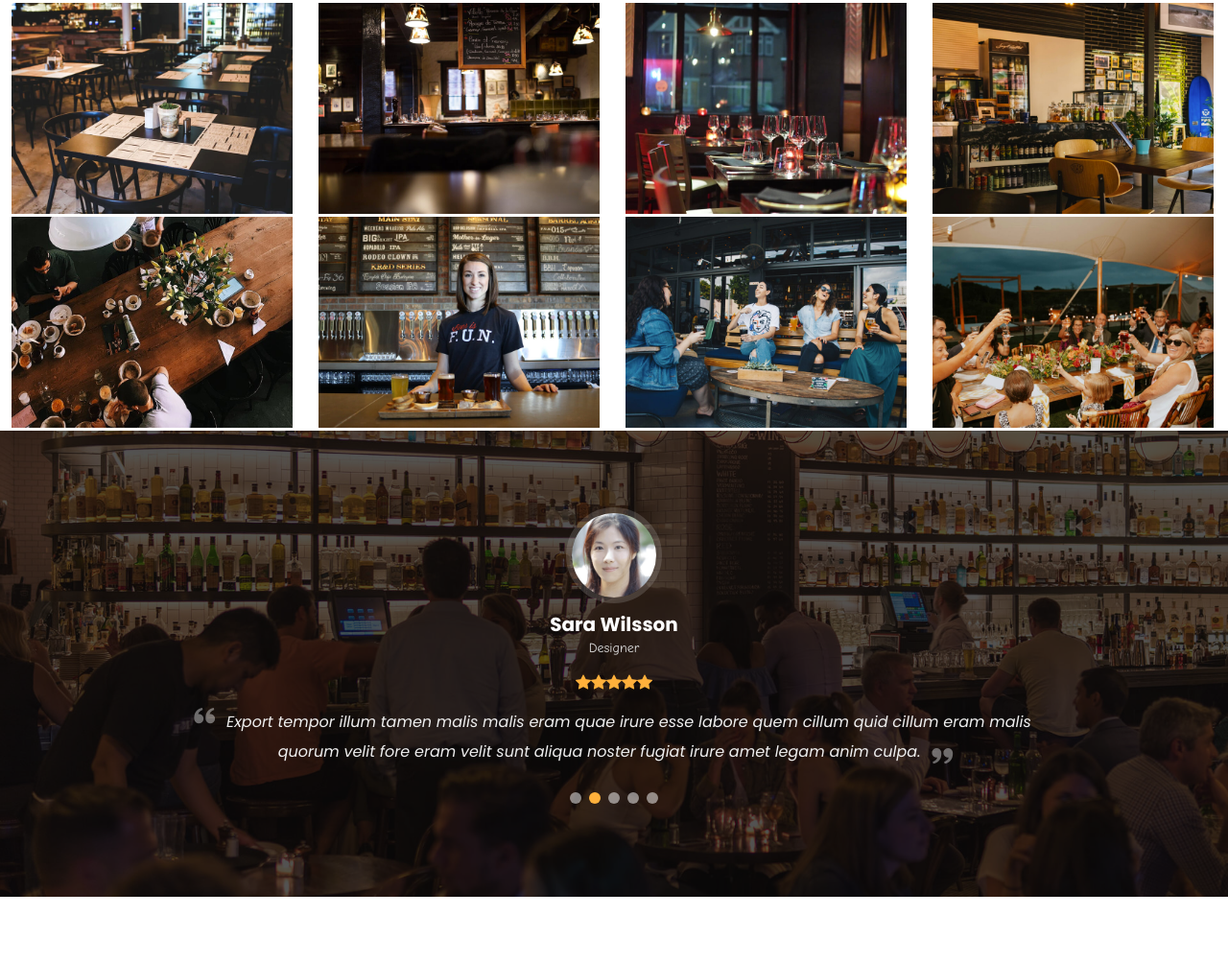
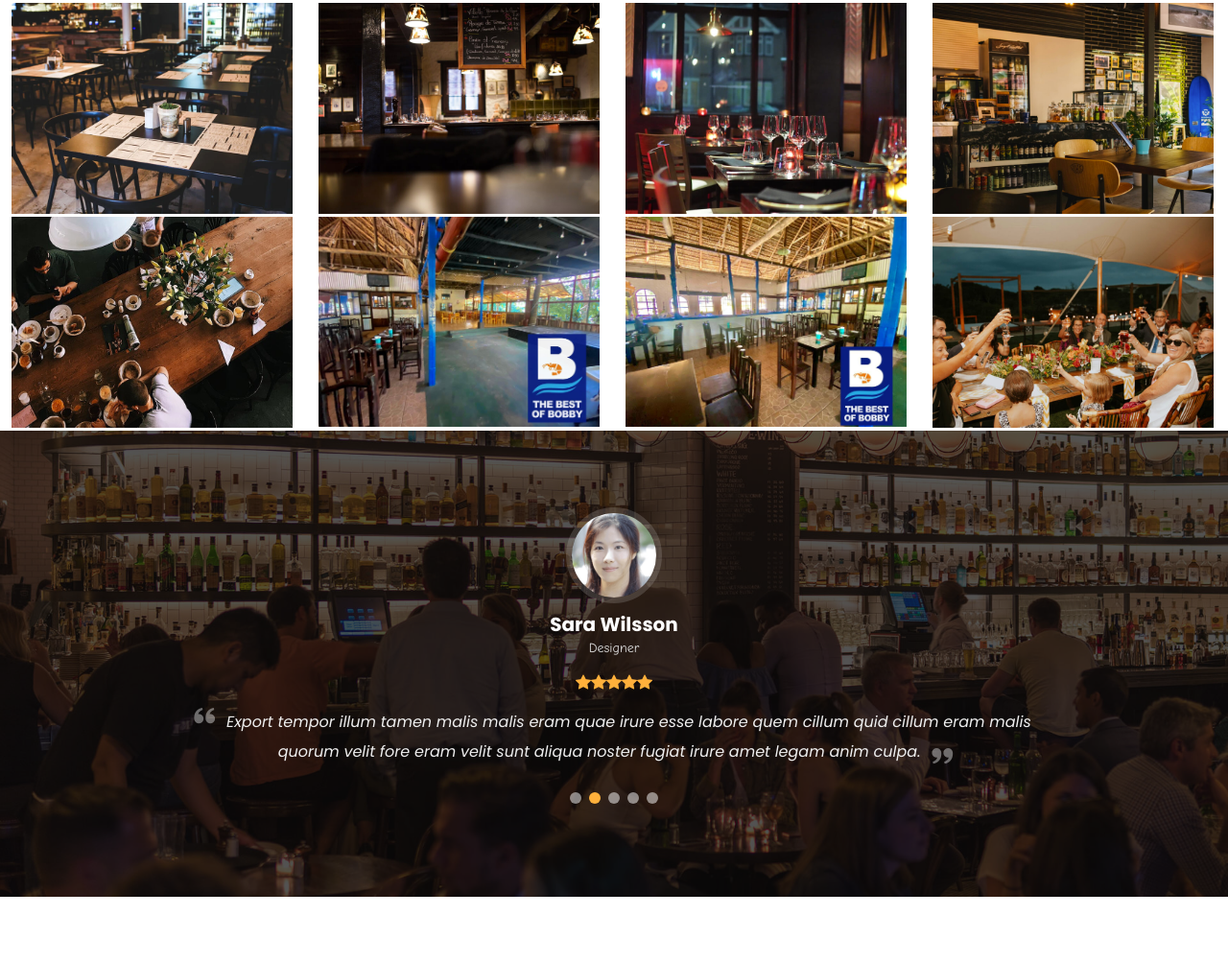
Before and after one commit to jmedina10986/thebestofbobby, a plain HTML site: page index.html in a window 1280 px wide. Shown: the part 3251-4254 px from the top of the page at 96% size. Drawn offline with Linux system fonts and the light colour scheme.

Commit message:
imagenes

```diff
--- a/index.html
+++ b/index.html
@@ -793,16 +793,16 @@
 
           <div class="col-lg-3 col-md-4">
             <div class="gallery-item">
-              <a href="assets/img/gallery/gallery-6.jpg" class="gallery-lightbox">
-                <img src="assets/img/gallery/gallery-6.jpg" alt="" class="img-fluid">
+              <a href="assets/img/gallery/gallery-6.jpeg" class="gallery-lightbox">
+                <img src="assets/img/gallery/gallery-6.jpeg" alt="" class="img-fluid">
               </a>
             </div>
           </div>
 
           <div class="col-lg-3 col-md-4">
             <div class="gallery-item">
-              <a href="assets/img/gallery/gallery-7.jpg" class="gallery-lightbox">
-                <img src="assets/img/gallery/gallery-7.jpg" alt="" class="img-fluid">
+              <a href="assets/img/gallery/gallery-7.jpeg" class="gallery-lightbox">
+                <img src="assets/img/gallery/gallery-7.jpeg" alt="" class="img-fluid">
               </a>
             </div>
           </div>
```
Also changed, not shown: assets/img/gallery/gallery-6.jpeg (added), assets/img/gallery/gallery-6.jpg (deleted), assets/img/gallery/gallery-7.jpeg (added), assets/img/gallery/gallery-7.jpg (deleted).
